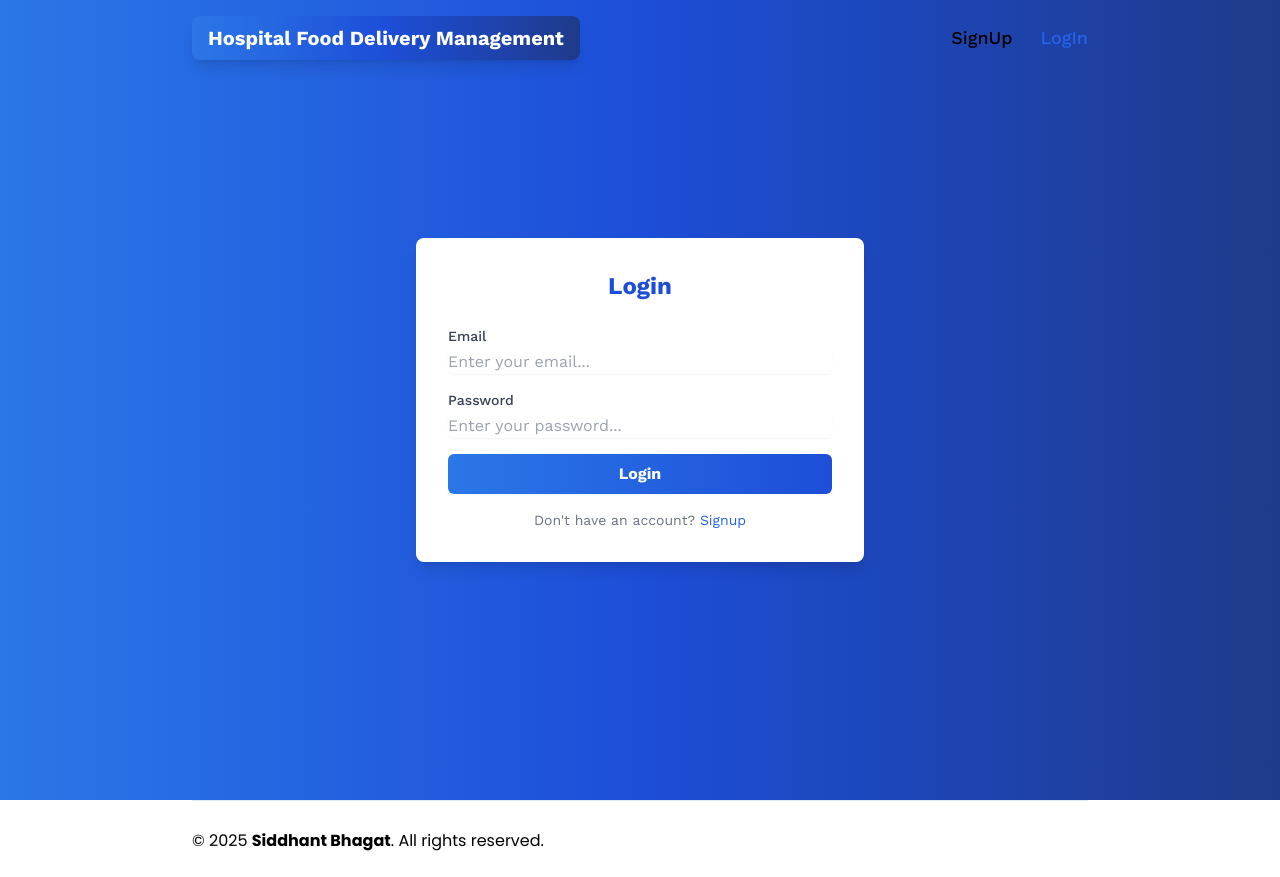
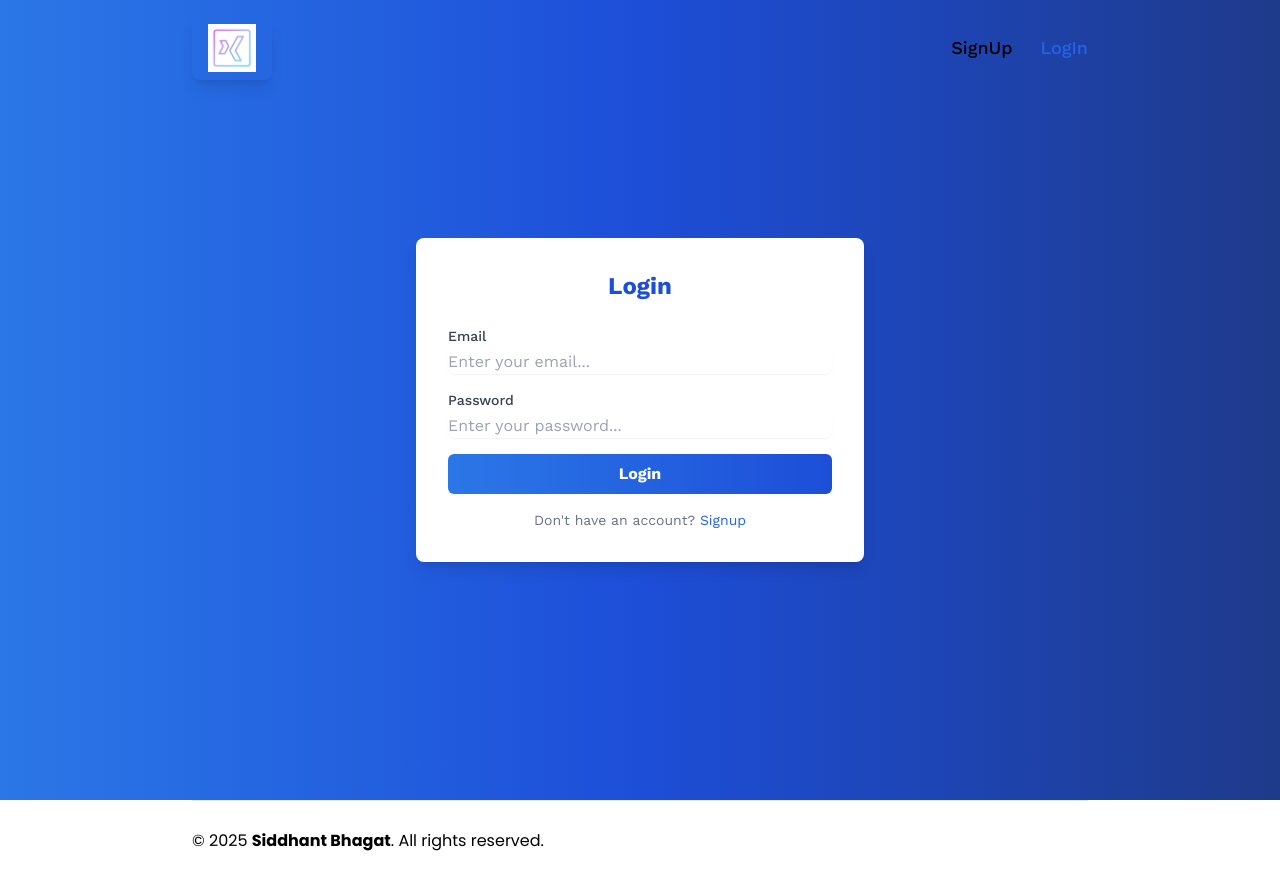
Before and after one commit to Siddhantbg/Heliverse-Assignment, a React (Create React App) app in the folder frontend/: page /login in a window 1280 px wide. Built offline with nearby package versions, Linux system fonts and the light colour scheme; no server answers.

Commit message:
minor fixes

```diff
--- a/frontend/src/components/HomeInfo.jsx
+++ b/frontend/src/components/HomeInfo.jsx
@@ -10,7 +10,7 @@ const HomeInfo = ({ currentStage }) => {
         <span className='font-semibold mx-2 text-white'>Hospital Food Delivery Management</span>
         👋
         <br />
-        built by Siddhant
+        built by Siddhant (drag the plane to SignIn)
       </h1>
     );
 
--- a/frontend/src/components/Navbar.jsx
+++ b/frontend/src/components/Navbar.jsx
@@ -6,9 +6,9 @@ const Navbar = () => {
     <header className='header'>
       <NavLink
         to="/"
-        className="bg-gradient-to-r from-blue-500 via-blue-700 to-blue-900 text-white font-bold text-xl px-4 py-2 rounded-lg shadow-lg hover:opacity-90"
+        className="font-bold w-20 px-4 py-2 rounded-lg shadow-lg "
       >
-        Hospital Food Delivery Management
+        <img src="\home.webp" alt="logo"/>
       </NavLink>
 
       <nav className='flex text-lg gap-7 font-medium'>
```
Also changed, not shown: frontend/public/home.webp (added).
